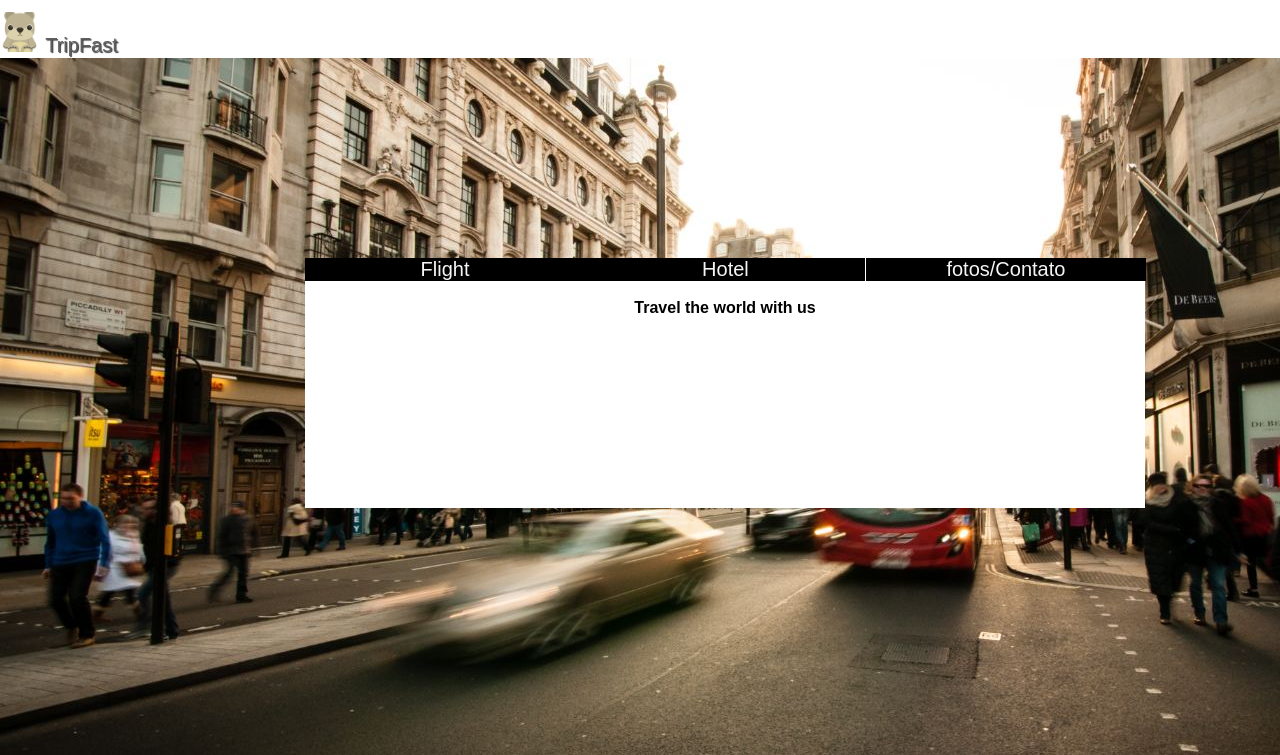
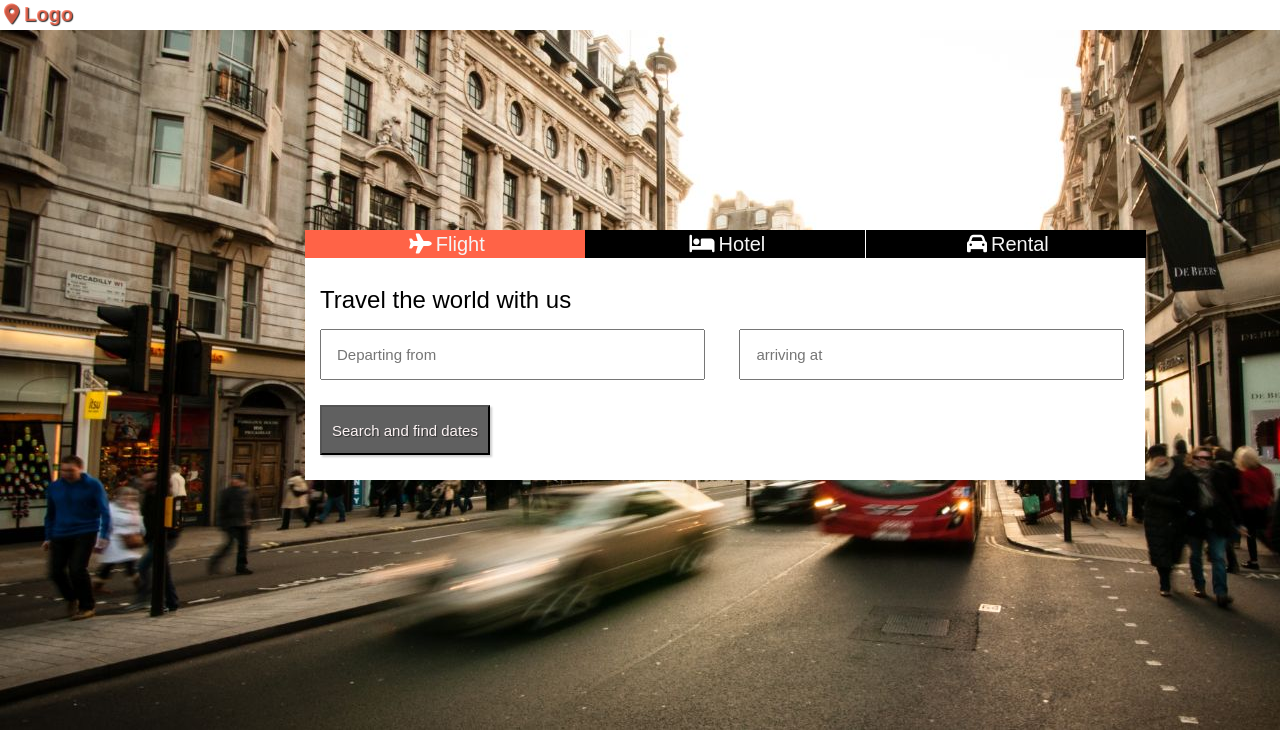
Before and after one commit to HenriqueAssisPera/Desafio-Dev-Media, a plain HTML site: page index.html in a window 1280 px wide. Shown: the top 755 px of the page. Drawn offline with Linux system fonts and the light colour scheme; files whose address does not match are found by name.

Commit message:
modelo final inicial

```diff
--- a/index.css
+++ b/index.css
@@ -19,46 +19,41 @@ h2{
 
 }
 
-h4{
 
-  text-align: center;
+header#cabecalho {
+    width: 1500px;
+    height: 30px;
+	margin-top: 5px;
+	font-size: 20px;
+	text-shadow: 1px 1px 1px rgba(0, 0, 0, 0.8);
+    margin: 0 auto;
+}
+
+i{
+
+  padding: 4px;
+  color: white;
+
+}
+
+#cabecalho i{
+
+  color: #505050;
+  margin-left: 92%;
+
+}
+
+.span{
+  margin-left: 5px;
 
 
 }
 
-
-header#cabecalho img{
-width: 40px;
-height: 40px;
-display: inline;
-object-fit: cover;
-}
-
-header#cabecalho .lupa{
-  margin-left: 88%;
-  width: 40px;
-  height: 40px;
-  margin-top: 12px;
-  object-fit: cover;
+#cabecalho i.fa-map-marker{
+  color: rgba(255, 99, 71, 0.747);
+  margin-left: 0px;
 
 }
-
-header#textologo{
-
-    /*colocar font family depois*/
-
-}
-
-header#cabecalho {
-    width: 1500px;
-    height: 58px;
-	margin-top: 5px;
-	font-size: 20px;
-	color: #606060;
-	text-shadow: 1px 1px 1px rgba(0, 0, 0, 0.8);
-    margin: 0 auto;
-}
-
 /*definindo tamanho da seção centro*/
 
 section#centro{
@@ -76,6 +71,12 @@ section#centro{
     position: relative;
 }
 
+div#menu h2{
+  font-weight: 400;
+  margin-left: 15px;
+
+}
+
 #menu ul{ /*gambiarra*/
 width: 845px;
 margin-left: 4px;
@@ -88,13 +89,37 @@ color:whitesmoke;
 }
 /*transformar em flex*/
 #centro #menu li{
-	display: inline-block;
-	font-size: 20px;
+	  display: inline-block;
+	  font-size: 20px;
     text-align: center;
     width: 280px;
-	background-color: black;
+	  background-color: black;
     list-style-type: none;
     margin-left: -4px;
+}
+#centro #menu li#flight{
+    background-color: tomato;
+}
+
+/* search area*/
+
+.search input{
+  font-size: 15px;
+  padding: 15px;
+  width: 385px;
+  margin: 15px;
+}
+.search .botao {
+  background-color:#606060;
+  width: auto;
+  height: 50px;
+  padding: 10px;
+  text-align: center;
+  color: #fdf4f4;
+  margin-top: 10px;
+  box-shadow: 2px 2px 2px rgba(0,0,0,0.2);
+  text-shadow: 1px 1px 1px rgba(0,0,0,0.5);
+
 }
 
 .anuncio{
--- a/index.html
+++ b/index.html
@@ -11,9 +11,8 @@
 </head>
 <body>
     <header id="cabecalho">
-        <img src="file:///C:/Users/home/Desktop/ProjetoDevmedia/imagens/pandinha.png" alt="pandinha">
-        <span id="textologo">TripFast</span>
-        <img src="./imagens/lupa.png" alt="lupa" class="lupa">
+        <i class="fa fa-map-marker" aria-hidden="true"><span class="span">Logo</span></i>
+        <i class="fa fa-search" aria-hidden="true"></i>
     </header>
 
     <section id="centro">
@@ -27,12 +26,19 @@
         <div id="menu">
             <ul style="list-style: none;">
                 <!--posso fazer uma outra page por aqui tbm-->
-                <li id="flight"><a href="#" target="blank">Flight</a></li>
-                <li id="hotel"><a href="#" target="blank">Hotel</a></li>
-                <li><a href="#flex">fotos/Contato</a></li>
+                <li id="flight"><i class="fa fa-plane" aria-hidden="true"></i><a href="#" target="blank">Flight</a></li>
+                <li id="hotel"><i class="fa fa-bed" aria-hidden="true"></i><a href="#" target="blank">Hotel</a></li>
+                <li><i class="fa fa-car" aria-hidden="true"></i><a href="#flex">Rental</a></li>
                 </ul>
                 <br>
-               <h4> Travel the world with us</h4>
+               <h2> Travel the world with us</h2>
+               <section class="search">
+                <form action="qualquercoisa1.php">
+                  <input type="text" placeholder="Departing from" required>
+                  <input type="text" placeholder="arriving at" required>
+                  <input type="submit" value="Search and find dates" class="botao">
+                </form>
+
         </div>
     </section><br>
 
@@ -137,10 +143,9 @@
       </div>
 
       <p>powered by w3.css</p>
-
     </footer>
 
 
-
+<script src="https://kit.fontawesome.com/f38e2ef5e1.js" crossorigin="anonymous"></script>
 </body>
 </html>
```
